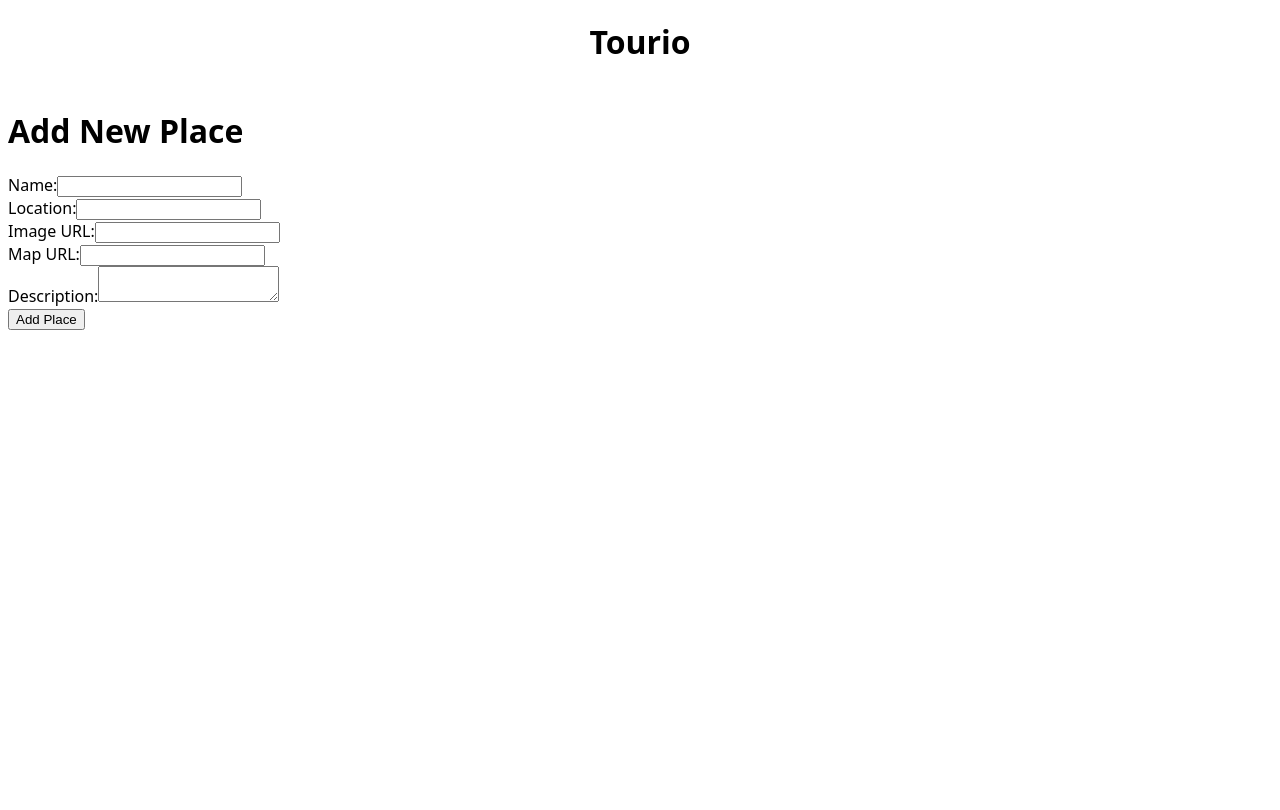
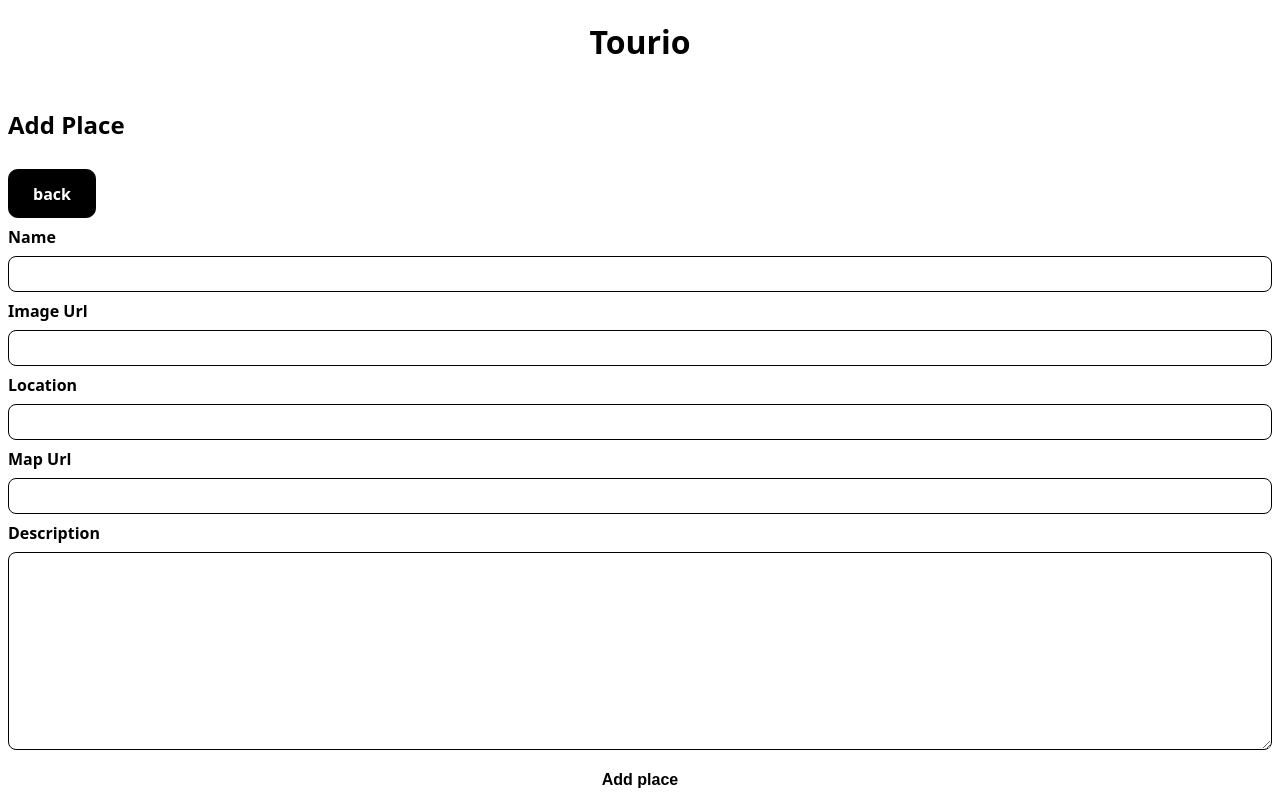
Before and after one commit to reinerito/recap6, a Next.js app: page /create in a window 1280 px wide. Built offline with nearby package versions, Linux system fonts and the light colour scheme.

Commit message:
create form fix

```diff
--- a/pages/create.js
+++ b/pages/create.js
@@ -2,26 +2,15 @@
 import { useRouter } from "next/router";
 import Form from "../components/Form";
 import { StyledLink } from "../components/StyledLink";
-import useSWR from "swr";
 
 const StyledBackLink = styled(StyledLink)`
   justify-self: flex-start;
 `;
 
 export default function CreatePage() {
-  // Get the router object to handle page navigation
   const router = useRouter();
 
-  // Function to handle form submission
-  async function addPlace(event) {
-    // Prevent the form from refreshing the page
-    event.preventDefault();
-
-    // Get all form data and convert it to a simple object
-    const formData = new FormData(event.target);
-    const placeData = Object.fromEntries(formData);
-
-    // Send POST request to our API
+  async function addPlace(placeData) {
     const response = await fetch("/api/places", {
       method: "POST",
       headers: {
@@ -30,37 +19,16 @@
       body: JSON.stringify(placeData),
     });
 
-    // If the request was successful, go back to homepage
     if (response.ok) {
       router.push("/");
     }
   }
 
   return (
-    <form onSubmit={addPlace}>
-      <h1>Add New Place</h1>
-      {/* Form fields for place information */}
-      <div>
-        <label htmlFor="name">Name:</label>
-        <input type="text" id="name" name="name" required />
-      </div>
-      <div>
-        <label htmlFor="location">Location:</label>
-        <input type="text" id="location" name="location" required />
-      </div>
-      <div>
-        <label htmlFor="image">Image URL:</label>
-        <input type="text" id="image" name="image" required />
-      </div>
-      <div>
-        <label htmlFor="mapURL">Map URL:</label>
-        <input type="text" id="mapURL" name="mapURL" required />
-      </div>
-      <div>
-        <label htmlFor="description">Description:</label>
-        <textarea id="description" name="description" required></textarea>
-      </div>
-      <button type="submit">Add Place</button>
-    </form>
+    <>
+      <h2 id="add-place">Add Place</h2>
+      <StyledBackLink href="/">back</StyledBackLink>
+      <Form onSubmit={addPlace} formName={"add-place"} />
+    </>
   );
 }
```
